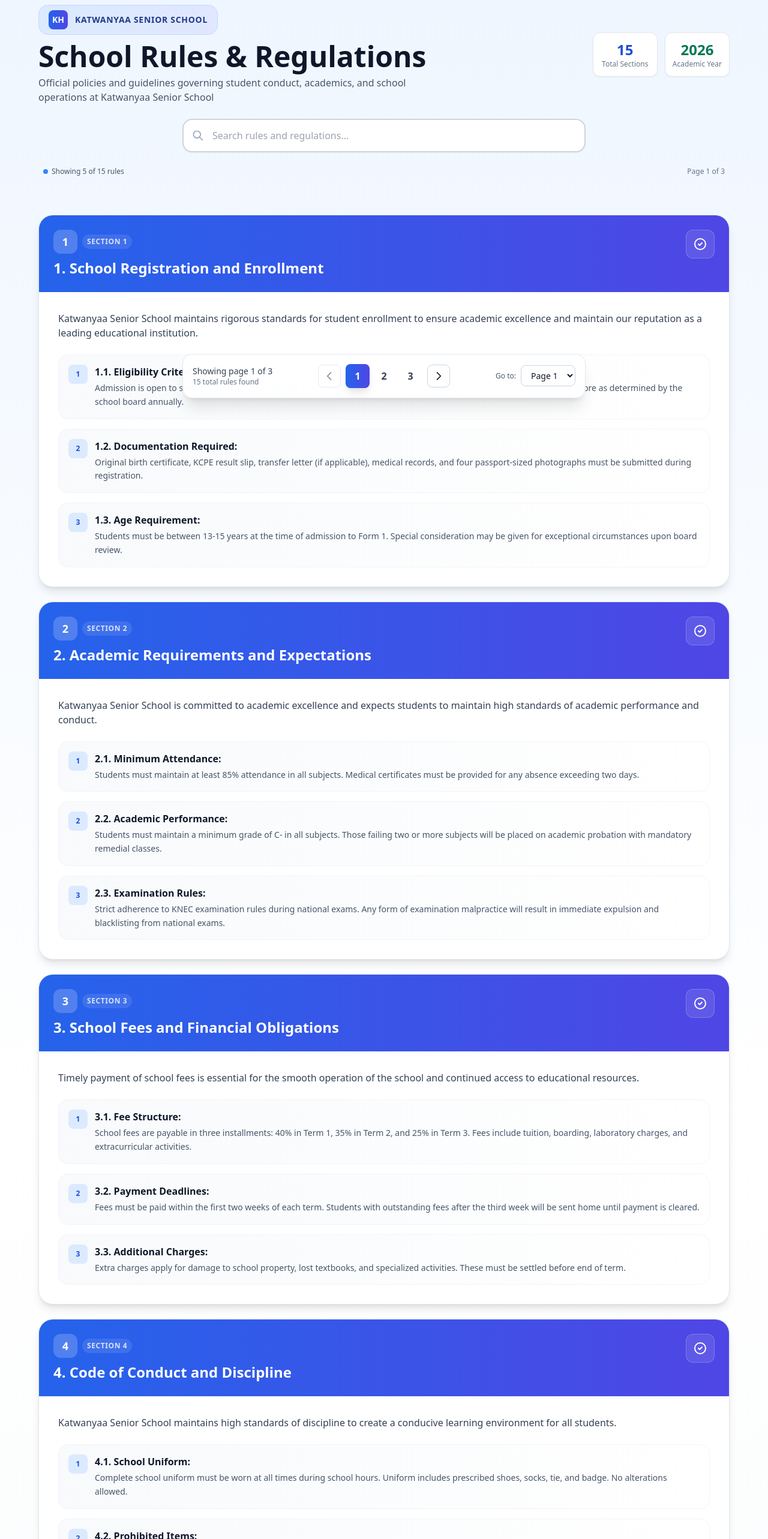
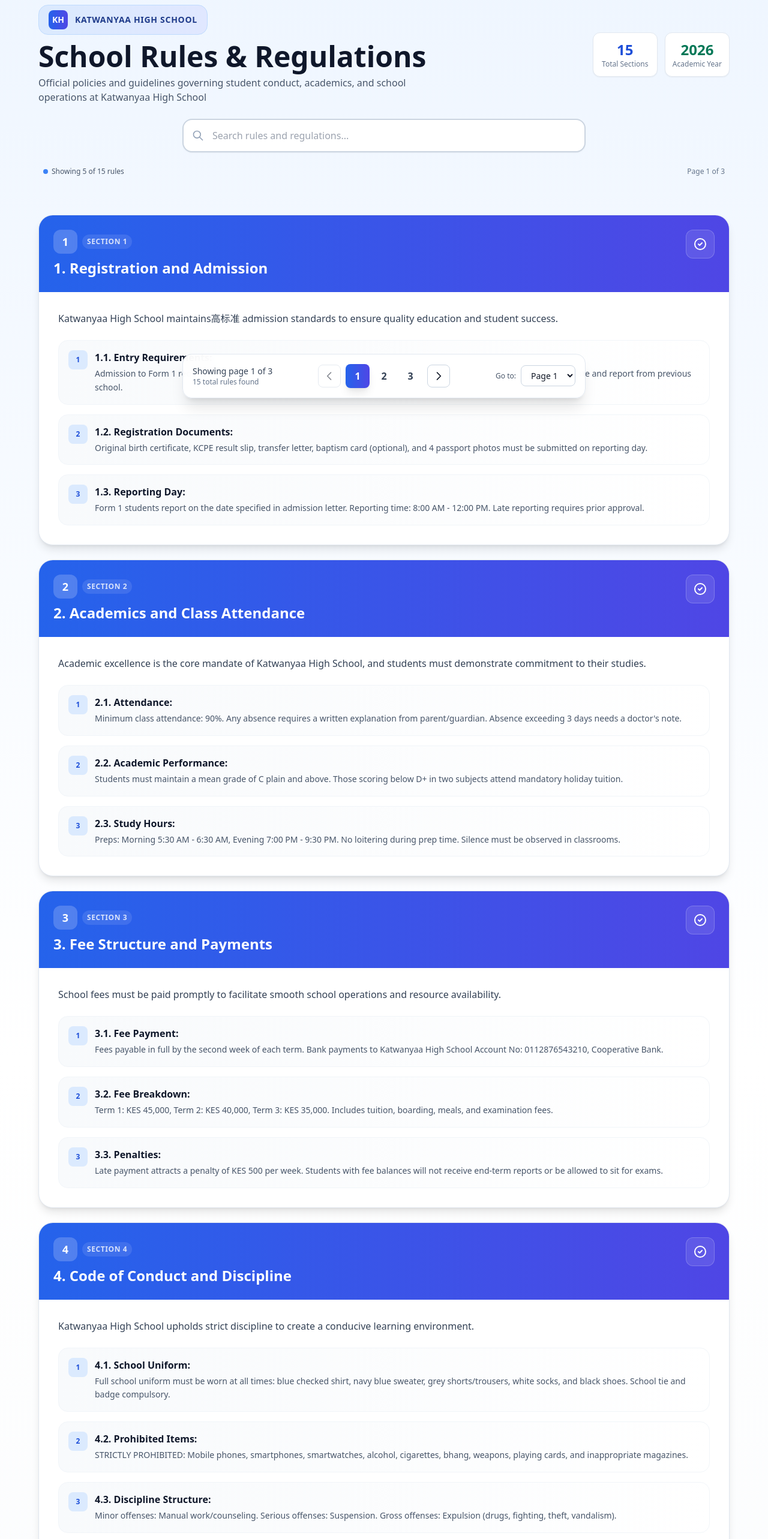
Before and after one commit to Katwanyaa/School_Website, a Next.js app: page /pages/OurSchoolPolicies in a window 1280 px wide. Shown: the part 120-2686 px from the top of the page at 60% size. Built offline with nearby package versions, Linux system fonts and the light colour scheme.

Commit message:
Fix database schema: sync with Railway

```diff
--- a/app/pages/OurSchoolPolicies/page.jsx
+++ b/app/pages/OurSchoolPolicies/page.jsx
@@ -2,158 +2,156 @@
 
 import React, { useState } from "react";
 
-// Data for all terms and conditions with detailed descriptions for Katwanyaa Senior School
-
-
+// Updated rules for Katwanyaa High School (COVID-19 protocols removed)
 const allTerms = [
   {
     id: 1,
-    title: "1. School Registration and Enrollment",
-    intro: "Katwanyaa Senior School maintains rigorous standards for student enrollment to ensure academic excellence and maintain our reputation as a leading educational institution.",
+    title: "1. Registration and Admission",
+    intro: "Katwanyaa High School maintains高标准 admission standards to ensure quality education and student success.",
     subSections: [
-      { subTitle: "1.1. Eligibility Criteria:", content: "Admission is open to students who have completed primary education (Class 8) and attained the minimum required KCPE score as determined by the school board annually." },
-      { subTitle: "1.2. Documentation Required:", content: "Original birth certificate, KCPE result slip, transfer letter (if applicable), medical records, and four passport-sized photographs must be submitted during registration." },
-      { subTitle: "1.3. Age Requirement:", content: "Students must be between 13-15 years at the time of admission to Form 1. Special consideration may be given for exceptional circumstances upon board review." }
+      { subTitle: "1.1. Entry Requirements:", content: "Admission to Form 1 requires a minimum KCPE score of 250 marks. Transfer students must present original leaving certificate and report from previous school." },
+      { subTitle: "1.2. Registration Documents:", content: "Original birth certificate, KCPE result slip, transfer letter, baptism card (optional), and 4 passport photos must be submitted on reporting day." },
+      { subTitle: "1.3. Reporting Day:", content: "Form 1 students report on the date specified in admission letter. Reporting time: 8:00 AM - 12:00 PM. Late reporting requires prior approval." }
     ]
   },
   {
     id: 2,
-    title: "2. Academic Requirements and Expectations",
-    intro: "Katwanyaa Senior School is committed to academic excellence and expects students to maintain high standards of academic performance and conduct.",
+    title: "2. Academics and Class Attendance",
+    intro: "Academic excellence is the core mandate of Katwanyaa High School, and students must demonstrate commitment to their studies.",
     subSections: [
-      { subTitle: "2.1. Minimum Attendance:", content: "Students must maintain at least 85% attendance in all subjects. Medical certificates must be provided for any absence exceeding two days." },
-      { subTitle: "2.2. Academic Performance:", content: "Students must maintain a minimum grade of C- in all subjects. Those failing two or more subjects will be placed on academic probation with mandatory remedial classes." },
-      { subTitle: "2.3. Examination Rules:", content: "Strict adherence to KNEC examination rules during national exams. Any form of examination malpractice will result in immediate expulsion and blacklisting from national exams." }
+      { subTitle: "2.1. Attendance:", content: "Minimum class attendance: 90%. Any absence requires a written explanation from parent/guardian. Absence exceeding 3 days needs a doctor's note." },
+      { subTitle: "2.2. Academic Performance:", content: "Students must maintain a mean grade of C plain and above. Those scoring below D+ in two subjects attend mandatory holiday tuition." },
+      { subTitle: "2.3. Study Hours:", content: "Preps: Morning 5:30 AM - 6:30 AM, Evening 7:00 PM - 9:30 PM. No loitering during prep time. Silence must be observed in classrooms." }
     ]
   },
   {
     id: 3,
-    title: "3. School Fees and Financial Obligations",
-    intro: "Timely payment of school fees is essential for the smooth operation of the school and continued access to educational resources.",
+    title: "3. Fee Structure and Payments",
+    intro: "School fees must be paid promptly to facilitate smooth school operations and resource availability.",
     subSections: [
-      { subTitle: "3.1. Fee Structure:", content: "School fees are payable in three installments: 40% in Term 1, 35% in Term 2, and 25% in Term 3. Fees include tuition, boarding, laboratory charges, and extracurricular activities." },
-      { subTitle: "3.2. Payment Deadlines:", content: "Fees must be paid within the first two weeks of each term. Students with outstanding fees after the third week will be sent home until payment is cleared." },
-      { subTitle: "3.3. Additional Charges:", content: "Extra charges apply for damage to school property, lost textbooks, and specialized activities. These must be settled before end of term." }
+      { subTitle: "3.1. Fee Payment:", content: "Fees payable in full by the second week of each term. Bank payments to Katwanyaa High School Account No: 0112876543210, Cooperative Bank." },
+      { subTitle: "3.2. Fee Breakdown:", content: "Term 1: KES 45,000, Term 2: KES 40,000, Term 3: KES 35,000. Includes tuition, boarding, meals, and examination fees." },
+      { subTitle: "3.3. Penalties:", content: "Late payment attracts a penalty of KES 500 per week. Students with fee balances will not receive end-term reports or be allowed to sit for exams." }
     ]
   },
   {
     id: 4,
     title: "4. Code of Conduct and Discipline",
-    intro: "Katwanyaa Senior School maintains high standards of discipline to create a conducive learning environment for all students.",
+    intro: "Katwanyaa High School upholds strict discipline to create a conducive learning environment.",
     subSections: [
-      { subTitle: "4.1. School Uniform:", content: "Complete school uniform must be worn at all times during school hours. Uniform includes prescribed shoes, socks, tie, and badge. No alterations allowed." },
-      { subTitle: "4.2. Prohibited Items:", content: "Mobile phones, electronic devices, drugs, alcohol, tobacco products, weapons, and inappropriate literature are strictly prohibited on school premises." },
-      { subTitle: "4.3. Disciplinary Actions:", content: "Minor offenses: Detention. Moderate offenses: Manual work. Serious offenses: Suspension or expulsion depending on severity and frequency." }
+      { subTitle: "4.1. School Uniform:", content: "Full school uniform must be worn at all times: blue checked shirt, navy blue sweater, grey shorts/trousers, white socks, and black shoes. School tie and badge compulsory." },
+      { subTitle: "4.2. Prohibited Items:", content: "STRICTLY PROHIBITED: Mobile phones, smartphones, smartwatches, alcohol, cigarettes, bhang, weapons, playing cards, and inappropriate magazines." },
+      { subTitle: "4.3. Discipline Structure:", content: "Minor offenses: Manual work/counseling. Serious offenses: Suspension. Gross offenses: Expulsion (drugs, fighting, theft, vandalism)." }
     ]
   },
   {
     id: 5,
-    title: "5. Boarding School Regulations",
-    intro: "As a boarding school, we provide structured residential facilities with specific rules to ensure safety and proper development.",
+    title: "5. Boarding and Accommodation",
+    intro: "As a fully boarding school, Katwanyaa provides structured residential facilities with clear guidelines.",
     subSections: [
-      { subTitle: "5.1. Dormitory Rules:", content: "Lights out at 9:30 PM. Morning wake-up at 5:00 AM. Dormitory inspection daily at 7:00 AM. No visitors in dormitories without permission." },
-      { subTitle: "5.2. Weekend Passes:", content: "Students may go home on weekends with written permission from parents/guardians. Must sign out and return by Sunday 6:00 PM." },
-      { subTitle: "5.3. Health and Hygiene:", content: "Daily showers mandatory. Bedding washed weekly. Regular room cleaning. Medical check-ups monthly." }
+      { subTitle: "5.1. Daily Routine:", content: "Wake up: 5:00 AM. Breakfast: 6:30 AM. Lunch: 1:00 PM. Supper: 6:30 PM. Lights out: 10:00 PM (Form 3-4), 9:30 PM (Form 1-2)." },
+      { subTitle: "5.2. Dormitory Rules:", content: "Beds made by 6:00 AM. Personal belongings locked in boxes. No food in dormitories. Cleaning roster strictly followed." },
+      { subTitle: "5.3. Visiting Days:", content: "Last Sunday of each term, 10:00 AM - 4:00 PM. Parents must sign visitor's book. No visiting on examination days." }
     ]
   },
   {
     id: 6,
-    title: "6. Academic Resources and Facilities",
-    intro: "The school provides various academic resources to support student learning and development.",
+    title: "6. Movement and School Boundaries",
+    intro: "Student movement within and outside school is controlled for safety and accountability.",
     subSections: [
-      { subTitle: "6.1. Library Access:", content: "Library open Monday-Friday 7:30 AM to 6:00 PM, Saturday 8:00 AM to 1:00 PM. Maximum two books borrowed for two weeks." },
-      { subTitle: "6.2. Laboratory Usage:", content: "Science laboratories accessible during practical lessons and supervised study sessions. Strict safety protocols must be followed." },
-      { subTitle: "6.3. Computer Lab:", content: "Computer lab available for ICT lessons and research. Internet access filtered for educational purposes only." }
+      { subTitle: "6.1. School Compound:", content: "Students must remain within school bounds at all times. Leaving school requires written parental permission approved by Principal." },
+      { subTitle: "6.2. Half-Term Breaks:", content: "Half-term break: Thursday to Sunday. Students must sign out and indicate destination. Return by Sunday 5:00 PM." },
+      { subTitle: "6.3. Day Scholars:", content: "Day scholars (if any) must arrive by 7:30 AM and leave by 5:00 PM. No day scholars in dormitories." }
     ]
   },
   {
     id: 7,
-    title: "7. Extracurricular Activities",
-    intro: "Participation in extracurricular activities is encouraged for holistic development of students.",
+    title: "7. Health and Medical Care",
+    intro: "Student health and wellness are prioritized with comprehensive medical support systems.",
     subSections: [
-      { subTitle: "7.1. Sports and Games:", content: "Mandatory participation in at least one sport. Training sessions Monday, Wednesday, Friday 4:00-6:00 PM. Inter-school competitions monthly." },
-      { subTitle: "7.2. Clubs and Societies:", content: "Each student must join at least two clubs. Club meetings every Tuesday and Thursday 4:00-5:30 PM." },
-      { subTitle: "7.3. Cultural Activities:", content: "Music, drama, and art competitions held each term. Participation in annual music festival mandatory." }
+      { subTitle: "7.1. School Dispensary:", content: "School nurse on duty 24/7. Minor ailments treated at school dispensary. Serious cases referred to Katwanyaa Health Centre." },
+      { subTitle: "7.2. Medical Checkups:", content: "Routine medical checkups conducted every term. Parents must provide updated medical history and allergy information." },
+      { subTitle: "7.3. Emergency Contacts:", content: "Parents notified immediately of serious illness/accident. Emergency contacts must be kept updated: Principal: 0710 894 145, Nurse: 0722 123 456." }
     ]
   },
   {
     id: 8,
-    title: "8. Health and Safety Regulations",
-    intro: "Student health and safety are our top priorities with comprehensive policies in place.",
+    title: "8. Co-Curricular Activities",
+    intro: "Participation in co-curricular activities is mandatory for holistic student development.",
     subSections: [
-      { subTitle: "8.1. Medical Care:", content: "School nurse available 24/7. Serious cases referred to Katwanyaa Health Center. Parents notified immediately of any serious illness." },
-      { subTitle: "8.2. Emergency Procedures:", content: "Fire drills conducted monthly. Emergency evacuation plans displayed in all rooms. First aid kits in every classroom and dormitory." },
-      { subTitle: "8.3. COVID-19 Protocols:", content: "Masks mandatory in crowded areas. Hand sanitizers at all entrances. Temperature checks daily. Isolation room for suspected cases." }
+      { subTitle: "8.1. Sports:", content: "Every student must join at least one sport: football, volleyball, rugby, athletics, or handball. Sports days: Tuesday and Thursday 4:00-6:00 PM." },
+      { subTitle: "8.2. Clubs and Societies:", content: "Students choose minimum one club: Debate, Journalism, Science, Drama, Red Cross, or Christian Union. Meetings: Wednesday 4:00-5:30 PM." },
+      { subTitle: "8.3. Music and Drama:", content: "Music and drama festivals participation encouraged. Practice sessions: Saturday 9:00 AM - 12:00 PM." }
     ]
   },
   {
     id: 9,
-    title: "9. Parent/Guardian Involvement",
-    intro: "We believe in strong partnership between school and parents for student success.",
+    title: "9. Examinations and Assessment",
+    intro: "Regular assessment ensures academic progress and KCSE readiness.",
     subSections: [
-      { subTitle: "9.1. Parent Meetings:", content: "PTA meetings held each term (second Saturday). Individual parent-teacher consultations available by appointment." },
-      { subTitle: "9.2. Communication:", content: "School newsletter monthly. Progress reports end of each term. Emergency contacts updated annually." },
-      { subTitle: "9.3. Visiting Days:", content: "Official visiting days: First Saturday of each month 9:00 AM - 4:00 PM. Special visits require prior approval." }
+      { subTitle: "9.1. Continuous Assessment:", content: "2 CATs per term. End-term examinations in Week 14. Form 3 and 4 have monthly mock examinations starting Term 2." },
+      { subTitle: "9.2. Examination Rules:", content: "NO cheating. Latecomers not admitted. Mobile phones strictly forbidden in exam rooms. KCSE rules apply to all internal exams." },
+      { subTitle: "9.3. KCSE Preparation:", content: "Form 4: Saturday morning tuition 8:00 AM - 12:00 PM. Holiday coaching for candidates: April and August holidays." }
     ]
   },
   {
     id: 10,
-    title: "10. Examination and Assessment Policy",
-    intro: "Comprehensive assessment system to monitor and evaluate student progress.",
+    title: "10. Dress Code and Grooming",
+    intro: "Proper grooming reflects the discipline and identity of Katwanyaa High School.",
     subSections: [
-      { subTitle: "10.1. Continuous Assessment:", content: "Three CATs per term. End-term examinations each term. Form 4: Mock exams Terms 1 and 2." },
-      { subTitle: "10.2. Grading System:", content: "CATs: 40%, End-term: 60%. Minimum passing grade: C-. Promotion to next form requires passing all subjects." },
-      { subTitle: "10.3. KCSE Preparation:", content: "Form 4 students: Special revision classes Saturday mornings. Past paper practice from Term 2." }
+      { subTitle: "10.1. Hair Rules:", content: "Boys: Short, neat, above collar, no shaved lines. Girls: Natural hair, neatly combed, no extensions, no coloring. Dreadlocks not allowed." },
+      { subTitle: "10.2. Personal Effects:", content: "NO jewelry except simple watches. No makeup, nail polish, or cosmetics. No visible tattoos or piercings." },
+      { subTitle: "10.3. General Grooming:", content: "Nails short and clean. Uniforms clean and ironed. Shirts tucked in. Shoes polished daily." }
     ]
   },
   {
     id: 11,
-    title: "11. Dress Code and Appearance",
-    intro: "Maintaining proper appearance is part of instilling discipline and pride in the school.",
+    title: "11. Library and Resource Center",
+    intro: "The school library provides essential resources to support academic work.",
     subSections: [
-      { subTitle: "11.1. Hair Regulations:", content: "Boys: Hair clean, neat, above collar. Girls: Hair tied back, no elaborate hairstyles. No coloring or styling products allowed." },
-      { subTitle: "11.2. Accessories:", content: "Simple watches allowed. No jewelry except small stud earrings for girls. No visible tattoos or body piercings." },
-      { subTitle: "11.3. Sports Attire:", content: "Prescribed sports uniform for games. No personal sports gear allowed during school activities." }
+      { subTitle: "11.1. Library Hours:", content: "Monday-Friday: 7:30 AM - 6:00 PM, Saturday: 8:00 AM - 1:00 PM. Closed on Sundays and public holidays." },
+      { subTitle: "11.2. Borrowing Rules:", content: "Maximum 2 books for 2 weeks. Late return fine: KES 20 per day. Lost books: Replace or pay full cost." },
+      { subTitle: "11.3. Library Conduct:", content: "Absolute silence. NO eating or drinking. Bags not allowed inside. Reference books NOT for borrowing." }
     ]
   },
   {
     id: 12,
-    title: "12. Technology and Internet Usage",
-    intro: "Responsible use of technology to enhance learning while maintaining safety.",
+    title: "12. Chapel and Religious Activities",
+    intro: "Spiritual growth is encouraged through organized religious activities.",
     subSections: [
-      { subTitle: "12.1. Device Policy:", content: "Calculators allowed for Mathematics and Sciences only. No personal laptops, tablets, or smartphones on school premises." },
-      { subTitle: "12.2. Internet Access:", content: "Filtered internet available in computer lab only. Social media access blocked. All browsing monitored and logged." },
-      { subTitle: "12.3. Cyber Safety:", content: "No sharing of personal information online. Reporting of cyberbullying mandatory. Digital citizenship lessons monthly." }
+      { subTitle: "12.1. Chapel Services:", content: "Sunday service: 8:00 AM - 10:00 AM (compulsory). Thursday Afternoon fellowship: 12:00 PM - 2:00 PM (compulsory)." },
+      { subTitle: "12.2. Religious Groups:", content: "Christian Union, Catholic Action, and Muslim students provided with facilities for worship. Respect for all faiths mandatory." },
+      { subTitle: "12.3. Conduct in Chapel:", content: "Proper attire required. Phones NOT allowed. Active participation encouraged. Offerings voluntary." }
     ]
   },
   {
     id: 13,
-    title: "13. Transportation and Travel",
-    intro: "Safety regulations for student movement within and outside school.",
+    title: "13. Dining Hall and Meals",
+    intro: "Proper conduct in the dining hall ensures orderly and hygienic meal times.",
     subSections: [
-      { subTitle: "13.1. School Transport:", content: "School buses available for official trips only. Seat belts mandatory. No standing in moving vehicles." },
-      { subTitle: "13.2. Travel Authorization:", content: "Written permission required for any travel outside school. Parent/guardian must sign consent forms." },
-      { subTitle: "13.3. Emergency Travel:", content: "School vehicle available for medical emergencies. Parents responsible for transport costs for non-emergencies." }
+      { subTitle: "13.1. Meal Times:", content: "Breakfast: 6:30 AM, Lunch: 1:00 PM, Supper: 6:30 PM. Students must be punctual. Grace said before meals." },
+      { subTitle: "13.2. Dining Rules:", content: "Queue orderly. NO food wastage. Use own plates and cutlery. Return utensils after meals. NO food out of dining hall." },
+      { subTitle: "13.3. Special Diets:", content: "Medical cases provided special diet upon doctor's recommendation. Written parental request required." }
     ]
   },
   {
     id: 14,
-    title: "14. Counseling and Guidance",
-    intro: "Comprehensive support system for student welfare and career development.",
+    title: "14. Communication and Parent-School Partnership",
+    intro: "Strong communication between school and parents enhances student success.",
     subSections: [
-      { subTitle: "14.1. Guidance Office:", content: "Open Monday-Friday 8:00 AM-5:00 PM. Confidential counseling sessions available. Appointment system for privacy." },
-      { subTitle: "14.2. Career Guidance:", content: "Career talks each term. University and college visits Form 3 and 4. Career profiling and subject selection assistance." },
-      { subTitle: "14.3. Peer Counseling:", content: "Trained peer counselors available. Anonymous reporting system for sensitive issues." }
+      { subTitle: "14.1. Parent Meetings:", content: "Annual general meeting: First Saturday of Term 1. PTA meetings: Second Saturday of Term 2 and 3. Class-specific meetings as called." },
+      { subTitle: "14.2. Reporting:", content: "Progress reports issued end of each term. Mid-term reports for students with performance issues. Principal's report in school newsletter." },
+      { subTitle: "14.3. Parent Queries:", content: "Contact class teacher for academic issues. Contact housemaster for boarding issues. Principal's office: katzihigh@gmail.com." }
     ]
   },
   {
     id: 15,
-    title: "15. Environmental Conservation",
-    intro: "Instilling responsibility towards the environment as part of holistic education.",
+    title: "15. Environmental and Property Care",
+    intro: "Students are responsible for maintaining a clean environment and caring for school property.",
     subSections: [
-      { subTitle: "15.1. Cleanliness:", content: "Daily cleaning of classrooms and compounds. Monthly environmental clean-up exercises. No littering policy strictly enforced." },
-      { subTitle: "15.2. Conservation Projects:", content: "Tree planting each rainy season. Water conservation education. Renewable energy projects." },
-      { subTitle: "15.3. Waste Management:", content: "Separate bins for biodegradable and non-biodegradable waste. Recycling program for paper and plastics." }
+      { subTitle: "15.1. Cleanliness:", content: "Daily cleaning of classes and compound. Friday general cleaning: 4:00-6:00 PM. NO littering - dustbins provided." },
+      { subTitle: "15.2. Property Care:", content: "Vandalism attracts heavy penalties (repair cost plus disciplinary action). Report any damage immediately." },
+      { subTitle: "15.3. Environmental Projects:", content: "Tree planting every term. School farm participation for Agriculture students. Water conservation practices." }
     ]
   }
 ];
@@ -198,13 +196,13 @@ export default function TermsAndConditions() {
                 <div className="w-8 h-8 bg-gradient-to-r from-blue-600 to-indigo-600 rounded-lg flex items-center justify-center">
                   <span className="text-white font-bold text-sm">KH</span>
                 </div>
-                <span className="text-sm font-bold text-blue-900 uppercase tracking-wider">Katwanyaa Senior School</span>
+                <span className="text-sm font-bold text-blue-900 uppercase tracking-wider">Katwanyaa High School</span>
               </div>
               <h1 className="text-2xl sm:text-3xl md:text-4xl lg:text-5xl font-black text-slate-900 mb-2 leading-tight">
                 School Rules & Regulations
               </h1>
               <p className="text-sm sm:text-base text-slate-600 max-w-2xl">
-                Official policies and guidelines governing student conduct, academics, and school operations at Katwanyaa Senior School
+                Official policies and guidelines governing student conduct, academics, and school operations at Katwanyaa High School
               </p>
             </div>
 
@@ -442,7 +440,7 @@ export default function TermsAndConditions() {
             </div>
             <div className="bg-gradient-to-br from-emerald-50 to-teal-50 rounded-2xl p-4 border border-emerald-100">
               <h4 className="font-bold text-emerald-900 mb-2">Last Updated</h4>
-              <p className="text-sm text-slate-700">January 6, {new Date().getFullYear()}. Rules are reviewed annually and may be updated.</p>
+              <p className="text-sm text-slate-700">January 6, {new Date().getFullYear()}. Rules reviewed annually and may be updated.</p>
             </div>
             <div className="bg-gradient-to-br from-purple-50 to-violet-50 rounded-2xl p-4 border border-purple-100">
               <h4 className="font-bold text-purple-900 mb-2">Enforcement</h4>
@@ -452,8 +450,8 @@ export default function TermsAndConditions() {
 
           <div className="text-center mt-8">
             <p className="text-xs text-slate-500">
-              © 2024 Katwanyaa Senior School. All rights reserved.
-              <span className="block mt-1">For queries, contact: katzict@gmail.com | Tel: +254 710 894 145</span>
+              © 2024 Katwanyaa High School. All rights reserved.
+              <span className="block mt-1">For queries, contact: katzihigh@gmail.com | Tel: 0710 894 145</span>
             </p>
           </div>
         </div>
```
